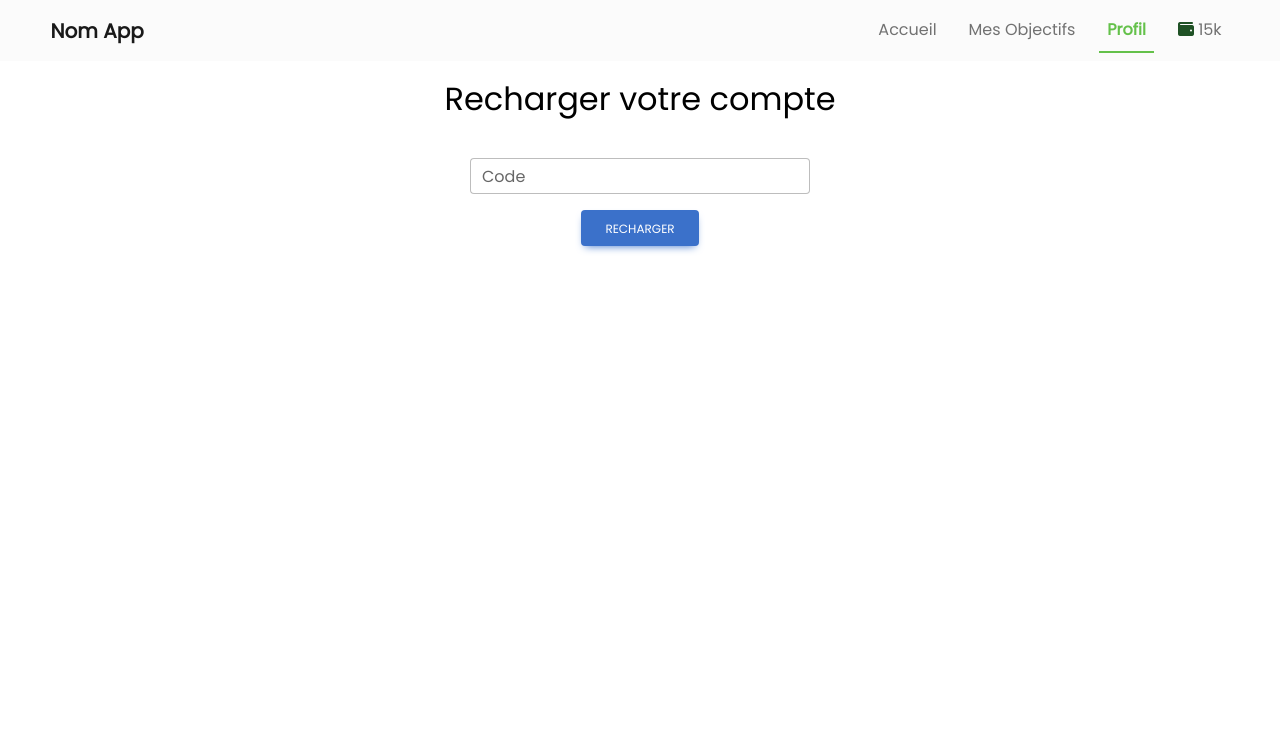
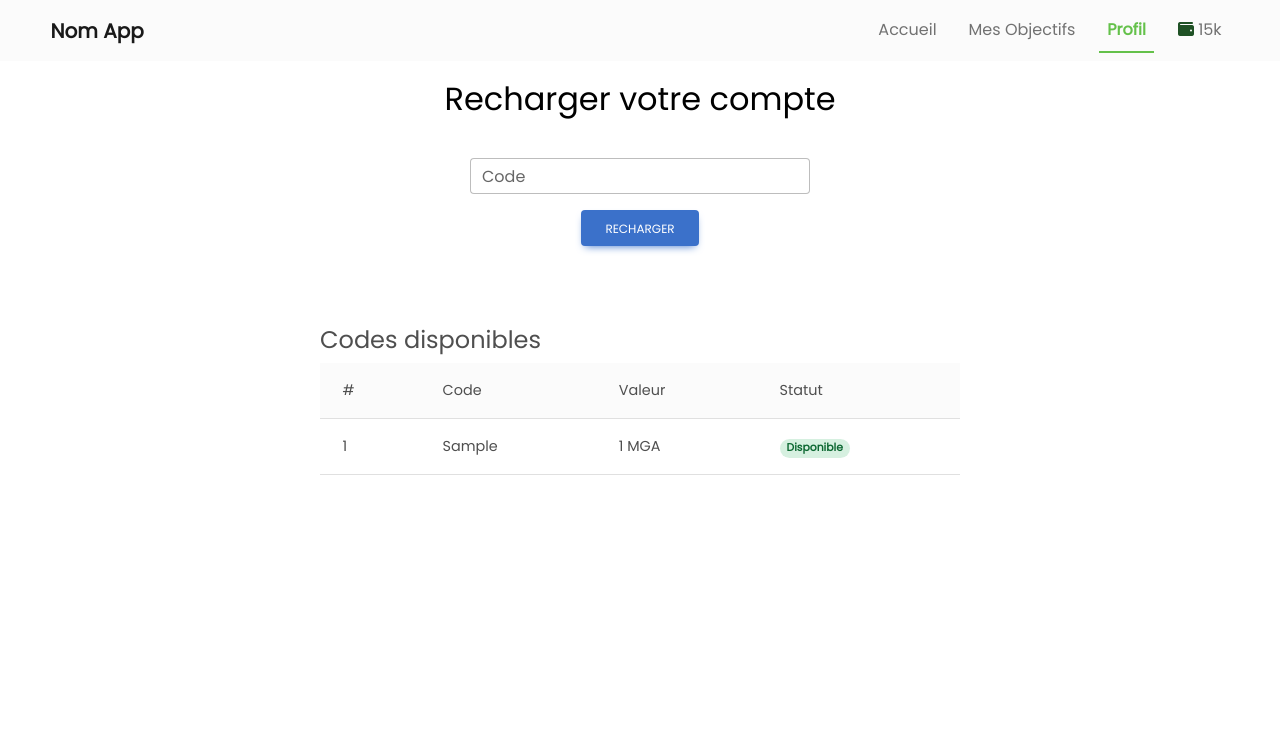
Before and after one commit to Nante1905/web-s4, a CodeIgniter app: page /web-S4/index.php/profil/ajoutSolde in a window 1280 px wide. Shown: the top 739 px of the page. Run offline with CodeIgniter, Linux system fonts and the light colour scheme; tables that the repository leaves empty or names only in its code hold one stand-in row (values such as "Sample post").

Commit message:
[implement] recharge et validation recharge

```diff
--- a/application/config/config.php
+++ b/application/config/config.php
@@ -23,7 +23,7 @@ defined('BASEPATH') OR exit('No direct script access allowed');
 | a PHP script and you can easily do that on your own.
 |
 */
-$config['base_url'] = 'http://localhost/web-S4';
+$config['base_url'] = 'http://localhost/web-S4/';
 
 /*
 |--------------------------------------------------------------------------
--- a/application/controllers/Profil.php
+++ b/application/controllers/Profil.php
@@ -25,6 +25,8 @@ class Profil extends CI_Controller
   {
     parent::__construct();
     $this->load->model('Utilisateur_model', 'user', true);
+    $this->load->model('Code_model', 'code', true);
+
   }
 
   public function index()
@@ -38,6 +40,7 @@ class Profil extends CI_Controller
       ],
       'page' => 'profil',
       'solde' => $this->user->getMontantPorteMonnaie()
+      // 'codes' => $this->code->findAll()
     ]);
   }
 
@@ -45,12 +48,43 @@ class Profil extends CI_Controller
     $this->load->view('templates/body', [
       'metadata' => [
         'styles' => ['ajoutsolde'],
-        'script' => [],
+        'script' => ['ajoutsolde'],
         'title' => 'Ajout solde',
         'active' => 'Profil'
       ],
-      'page' => 'ajoutsolde'
+      'page' => 'ajoutsolde',
+      'codes' => $this->code->findAll()
     ]);
+  }
+
+  public function recharger() {
+    $token = trim($this->input->post("code"));
+    if($token == null) {
+      echo json_encode([
+        'OK' => false,
+        'message' => "Code ne peut etre null"
+      ]);
+    } else {
+      try {
+        $res = $this->user->recharger($this->session->userid, $token);
+        if($res == false) {
+          echo json_encode([
+            'OK' => false,
+            'message' => "Code invalide ou indisponible"
+          ]);
+        } else {
+          echo json_encode([
+            'OK' => true,
+            'message' => "Requete prise en compte"
+          ]);
+        }
+      } catch(Exception $e) {
+        echo json_encode([
+          'OK' => false,
+          'message' => $e->getMessage()
+        ]);
+      }
+    }
   }
 }
 
--- a/application/models/Code_model.php
+++ b/application/models/Code_model.php
@@ -30,6 +30,14 @@ class Code_model extends CI_Model {
   public function findAll(){
     $query = $this->db->get('code');
     return $query->result();
+  }
+
+  public function validerRecharge($idcode) {
+    try {
+      $this->db->update('recharge_utilisateur', ['statut' => 10], ['idcode' => $idcode]);
+    } catch(Exception $e) {
+      throw $e;
+    }
   }
 
   public function update($idcode, $token, $valeur){
--- a/application/models/Dashboard_model.php
+++ b/application/models/Dashboard_model.php
@@ -74,6 +74,12 @@ class Dashboard_model extends CI_Model {
     }
   }
 
+  public function findInvalideRecharge() {
+    $recharges = $this->db->get_where('v_recharge_details', ['statut' => 1])->result();
+
+    return $recharges;
+  }
+
   // ------------------------------------------------------------------------
 
 }
--- a/application/models/Utilisateur_model.php
+++ b/application/models/Utilisateur_model.php
@@ -75,12 +75,12 @@ class Utilisateur_model extends CI_Model {
     return $recharge-$achat;
   }
 
-  public function recharger($idutilisateur, $idcode) {
+  public function recharger($idutilisateur, $code) {
     try {
 
-      // code exist ?
-      $code = $this->db->get_where('code', ['status' => 1, 'id' => $idcode])->result();
-      if(count($code) > 0) {
+      // code exist and dispo ?
+      $idcode = $this->db->get_where('code', ['statut' => 1, 'token' => $code])->result();
+      if(count($idcode) > 0) {
         $this->db->trans_begin();
 
         $this->db->set("daterecharge","now() at time zone 'gmt-3'",false);
@@ -88,17 +88,21 @@ class Utilisateur_model extends CI_Model {
         $this->db->set("statut",1,false);
         $this->db->insert('recharge_utilisateur',[
           'idutilisateur' => $idutilisateur,
-          'idcode'=> $idcode
+          'idcode'=> $idcode[0]->id
         ]);
 
-        $this->db->update('code', ['statut' => 10], ['id' => $idcode]);
+        $this->db->update('code', ['statut' => 10], ['id' => $idcode[0]->id]);
 
         $this->db->trans_commit();
+        return true;
+      } else {
+        return false;
       }
 
     } catch (Exception $e) {
       $this->db->trans_rollback();
       echo $e;
+      throw $e;
     }
   }
 
--- a/application/views/pages/ajoutsolde.php
+++ b/application/views/pages/ajoutsolde.php
@@ -2,15 +2,50 @@
     <h2>Recharger votre compte</h2>
     <div class="form-code">
         <div class="form-container">
-            <form action="">
+            <form action="" class="form-ajout">
                 <div class="form-outline">
-                    <input type="text" id="code-input" class="form-control" name="code" />
+                    <input type="text" id="code-input" name="code" class="form-control" />
                     <label class="form-label" for="code-input">Code</label>
                 </div>
                 <div class="button-container">
-                    <button type="submit" class="btn btn-primary">Recharger</button>
+                    <button type="submit" class="btn btn-primary ajout-solde-button">Recharger</button>
                 </div>
             </form>
         </div>
     </div>
+    <div class="codes-container">
+        <div class="table">
+            <h4>Codes disponibles</h4>
+            <table class="table">
+                <thead class="bg-light">
+                    <tr>
+                        <th scope="col">#</th>
+                        <th scope="col">Code</th>
+                        <th scope="col">Valeur</th>
+                        <th scope="col">Statut</th>
+                    </tr>
+                </thead>
+                <tbody>
+                    <?php foreach ($codes as $code) { ?>
+                        <tr>
+                            <th scope="row"><?= $code->id ?></th>
+                            <td><?= $code->token ?></td>
+                            <td><?= $code->valeur ?> MGA</td>
+                            <td><?php if ($code->statut == 1) { ?>
+                                    <span class="badge rounded-pill badge-success">Disponible</span>
+                                <?php } else { ?>
+                                    <span class="badge rounded-pill badge-danger">Utilisé</span>
+                                <?php } ?>
+                            </td>
+                        </tr>
+                    <?php } ?>
+                    <!-- <tr>
+                        <th scope="row">2</th>
+                        <td>Jacob</td>
+                        <td>Thornton</td>
+                    </tr> -->
+                </tbody>
+            </table>
+        </div>
+    </div>
 </div>
--- a/assets/css/ajoutsolde.css
+++ b/assets/css/ajoutsolde.css
@@ -17,3 +17,11 @@
   align-items: center;
   padding-block: 1rem;
 }
+
+.codes-container {
+  display: flex;
+  justify-content: center;
+  align-items: center;
+  padding: 2rem;
+  padding-inline: 25%;
+}
--- a/assets/css/ajoutsolde.scss
+++ b/assets/css/ajoutsolde.scss
@@ -19,3 +19,11 @@
         padding-block: 1rem;
     }
 }
+
+.codes-container {
+    display: flex;
+    justify-content: center;
+    align-items: center;
+    padding: 2rem;
+    padding-inline: 25%;
+}
--- a/assets/script/view.sql
+++ b/assets/script/view.sql
@@ -4,7 +4,7 @@ create or replace view v_regime_plat as(
     JOIN plat p ON p.id = rp.idplat
 );
 
-create or replace view v_recharge_details as select ru.*, c.valeur from recharge_utilisateur ru join code c on ru.idcode=c.id;
+create or replace view v_recharge_details as select ru.*, u.nom, c.valeur, c.token from recharge_utilisateur ru join code c on ru.idcode=c.id join utilisateur u on u.id=ru.idutilisateur;
 
 create view v_recharge_utilisateur as select idutilisateur, sum(valeur) montant from v_recharge_details where statut=10 GROUP BY idutilisateur;
 
```
Also changed, not shown: application/controllers/Dashboard.php (+21 -0 lines), application/views/pages/profil.php (+0 -24 lines), application/views/pages/validation.php (added, +33 -0 lines), assets/css/validation.css (added, +7 -0 lines), assets/css/validation.scss (added, +7 -0 lines), assets/js/ajoutsolde.js (added, +43 -0 lines), assets/css/app.css (line endings or trailing spaces).
